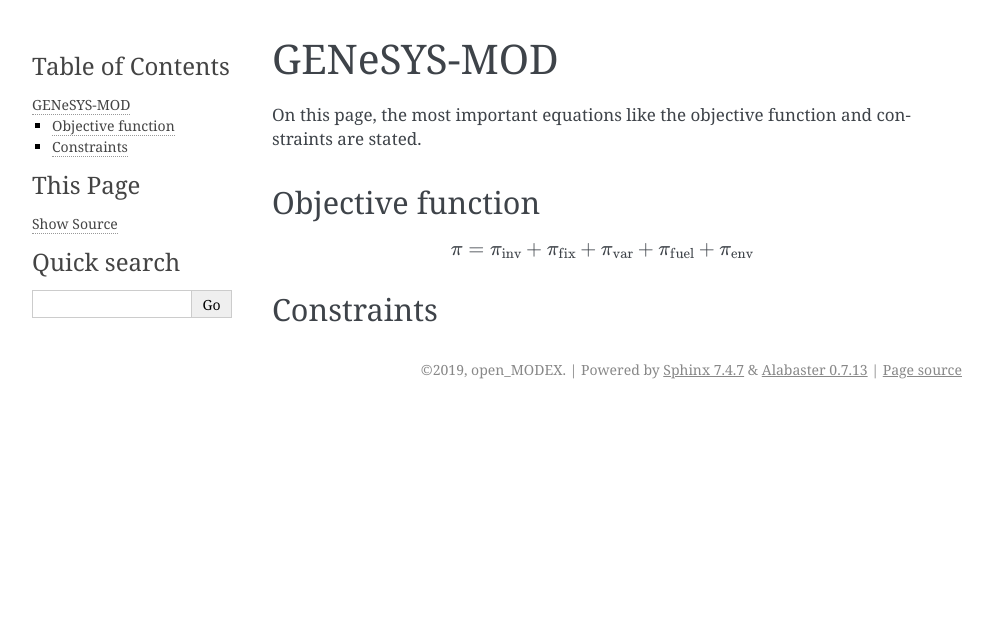
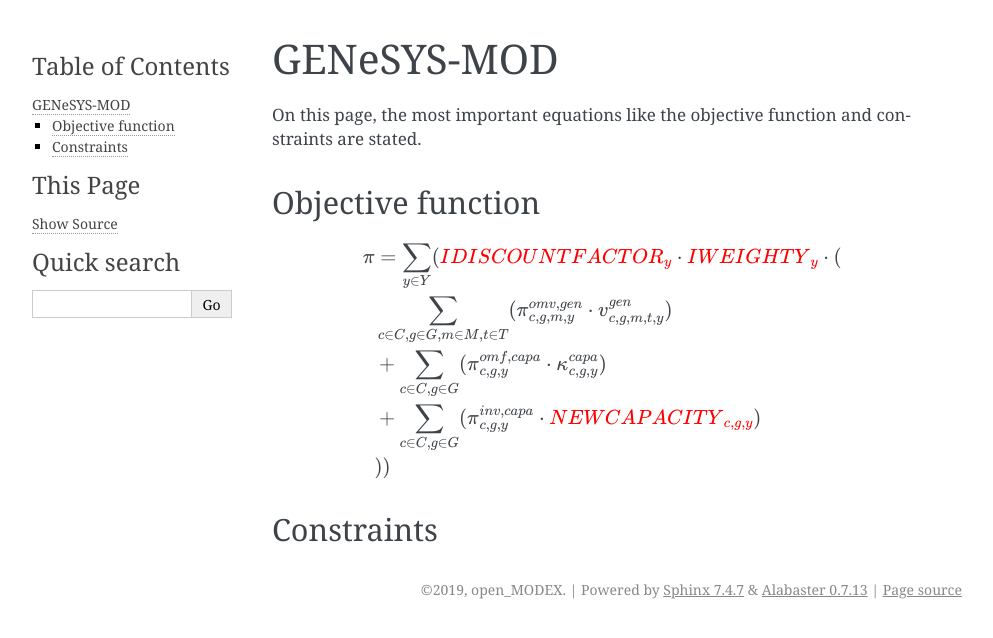
Before and after one commit to open-modex/mathematical-documentation, a Sphinx documentation site: the page built from doc/source/frameworks/genesysmod.rst, in a window 1280 px wide. Shown: the top 638 px of the page, without its empty margins (148-1141 px from the left). Built offline with Sphinx 7.4.7, drawn with Linux system fonts in a browser that asks for light colours.

Commit message:
Update GENeSYS-MOD description

```diff
--- a/doc/source/frameworks/genesysmod.rst
+++ b/doc/source/frameworks/genesysmod.rst
@@ -8,7 +8,16 @@
 
 .. math::
 
-    \pi = \pi_{\text{inv}} + \pi_{\text{fix}} + \pi_{\text{var}} + \pi_{\text{fuel}} + \pi_{\text{env}}
+
+	{{\pi}}  & =  \sum_{y\in Y} ({\color{red}{{IDISCOUNTFACTOR}}_{y}} \cdot {\color{red}{{IWEIGHTY}}_{y}} \cdot  (
+
+	& \sum_{c\in C, g\in G, m\in M, t\in T} ( \pi^{omv,gen}_{c, g, m, y} \cdot   v^{gen}_{c, g, m, t, y}   )
+
+	& + \sum_{c\in C, g\in G} (\pi^{omf,capa}_{c, g, y} \cdot \kappa^{capa}_{c, g, y})
+
+	& + \sum_{c\in C, g\in G} (\pi^{inv,capa}_{c, g, y} \cdot {\color{red}{{NEWCAPACITY}}_{c, g, y}})
+
+	& ))
 
 Constraints
 ***********
```
